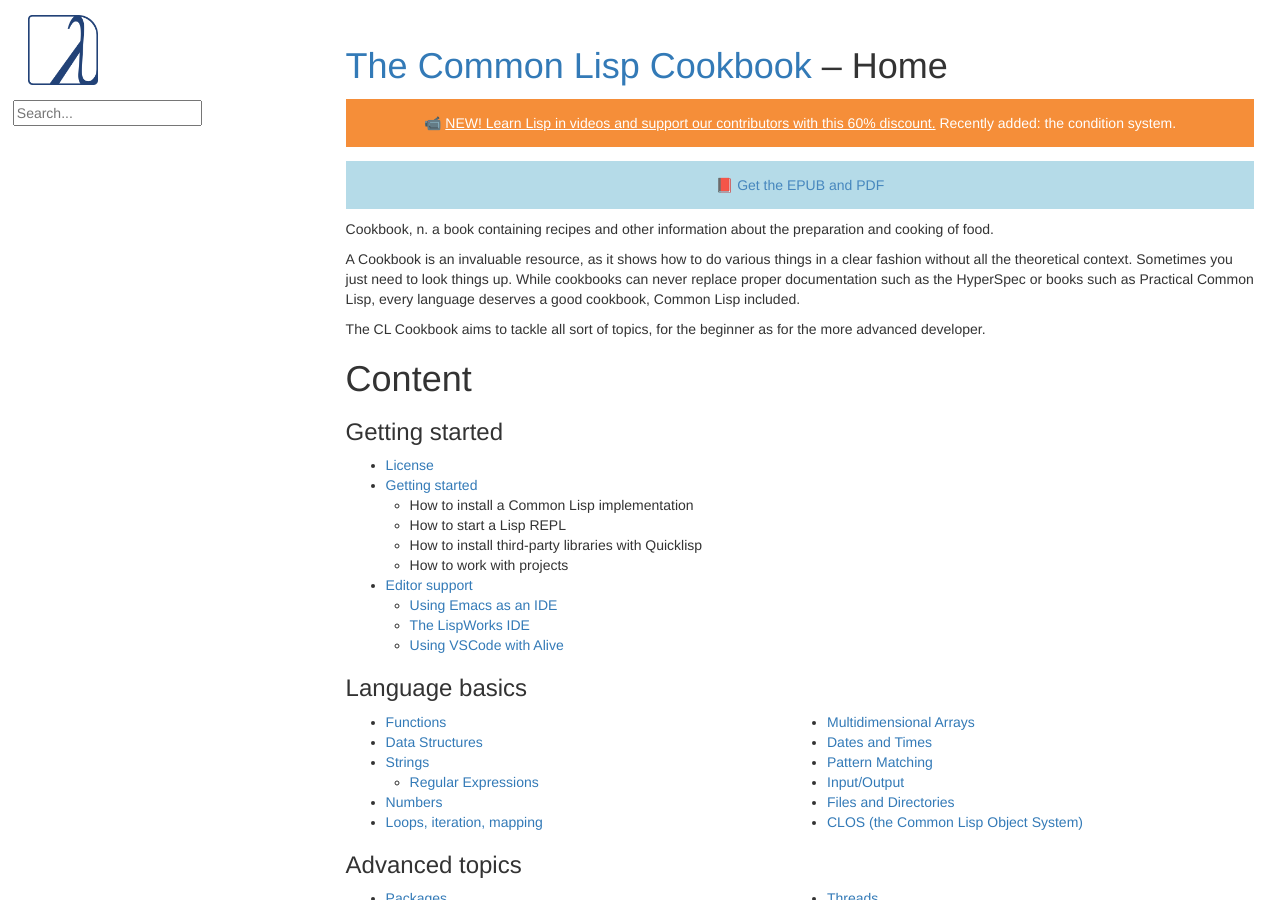
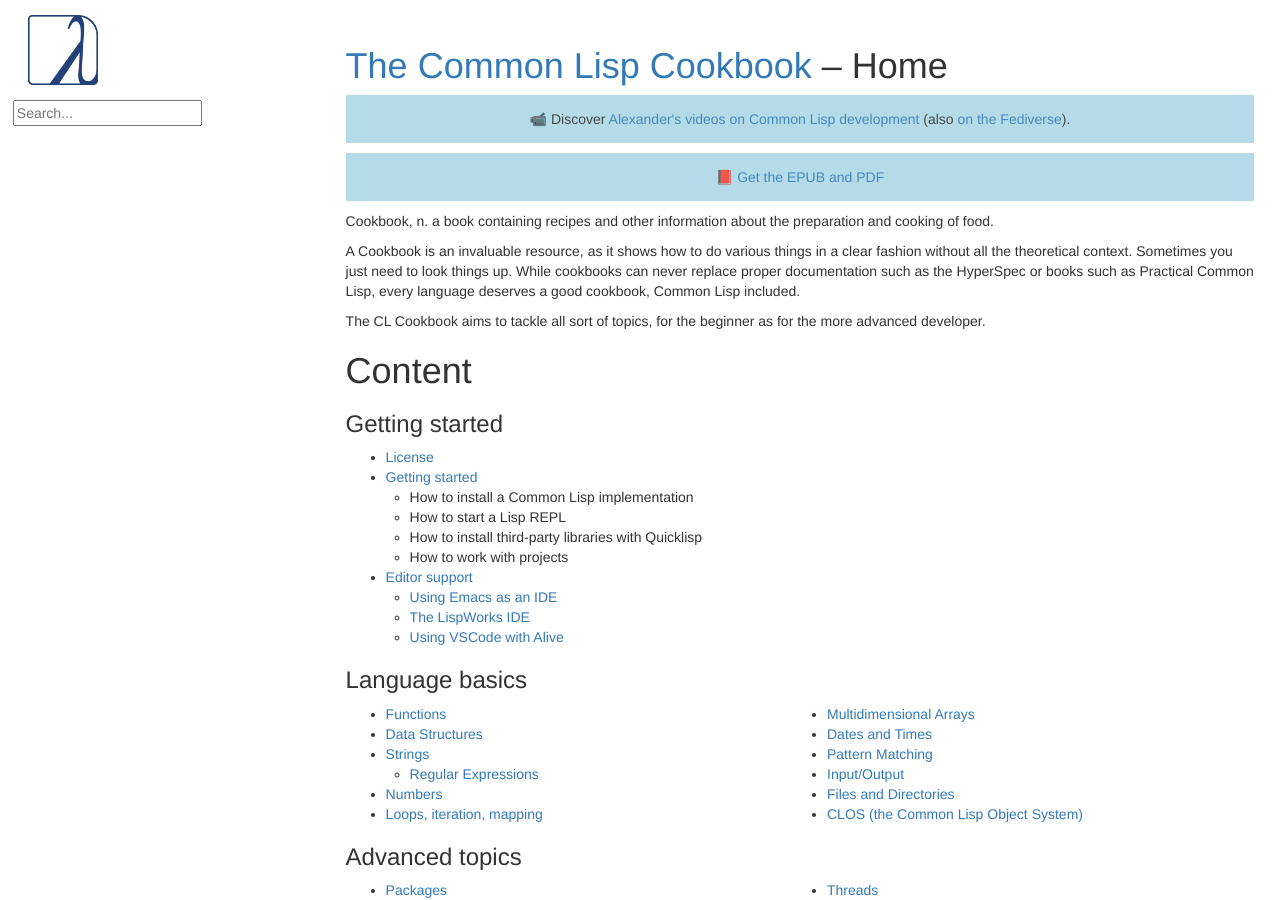
Before and after one commit to LispCookbook/cl-cookbook, a Jekyll site: the page built from index.md, in a window 1280 px wide and 900 px high. Built offline with Jekyll 4.4.1, drawn with Linux system fonts in a browser that asks for light colours; some of the changed text lies outside the part shown.

Commit message:
banner: advertise Alexander's YT videos

```diff
--- a/_includes/footer.html
+++ b/_includes/footer.html
@@ -1,4 +1,7 @@
 <footer class="footer">
   <hr/>
   &copy; 2002&ndash;2023 the Common Lisp Cookbook Project
+  <div>
+    📹 Discover <a style="color: darkgrey; text-decoration: underline", href="https://www.udemy.com/course/common-lisp-programming/?referralCode=2F3D698BBC4326F94358">vindarel's Lisp course on Udemy</a>
+  </div>
 </footer>
--- a/_layouts/chapter.html
+++ b/_layouts/chapter.html
@@ -3,9 +3,14 @@
 ---
 
   <!-- Announcement we can keep for 1 month or more. I remove it and re-add it from time to time. -->
-  <p class="announce">
-   📹 <a href="https://www.udemy.com/course/common-lisp-programming/?couponCode=SUNNY-WINTER-2023">NEW! Learn Lisp in videos and support our contributors with this 60% discount.</a> Recently added: the condition system.
+  <!-- <p class="announce"> -->
+  <!--  📹 <a href="https://www.udemy.com/course/common-lisp-programming/?couponCode=SUNNY-WINTER-2023">NEW! Learn Lisp in videos and support our contributors with this 60% discount.</a> Recently added: the condition system. -->
+  <!-- </p> -->
+
+  <p class="announce-neutral">
+   📹 Discover <a href="https://www.youtube.com/@40Ants/videos">Alexander's videos on Common Lisp development</a> (also <a href="https://diode.zone/c/40ants/videos">on the Fediverse</a>).
   </p>
+
   <p class="announce-neutral">
    📕 <a href="/cl-cookbook/#download-in-epub">Get the EPUB and PDF</a>
   </p>
```
